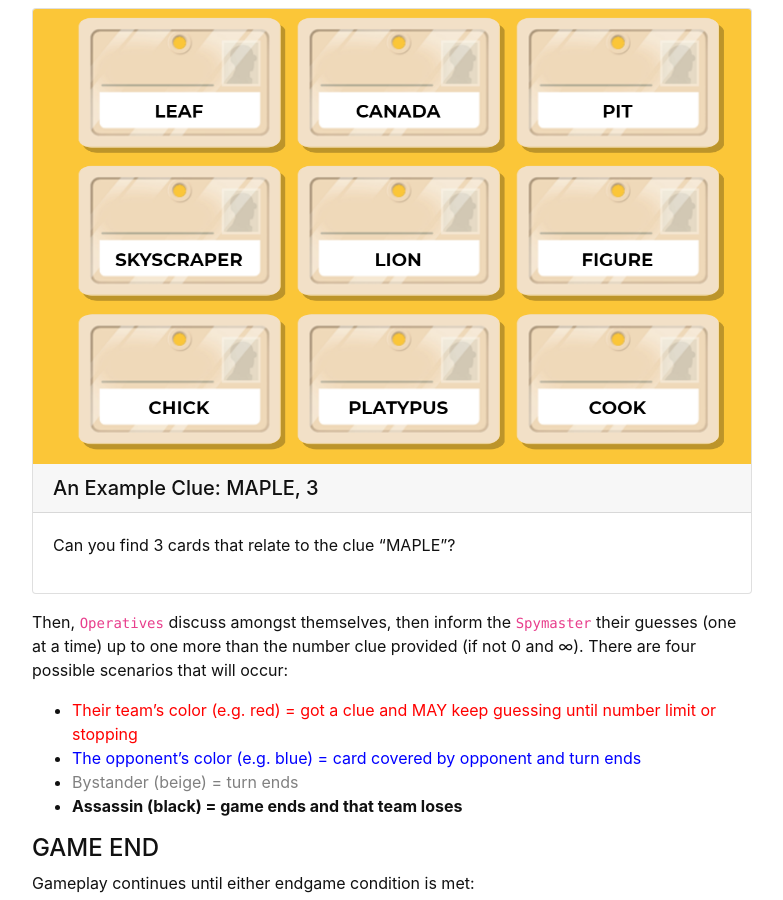
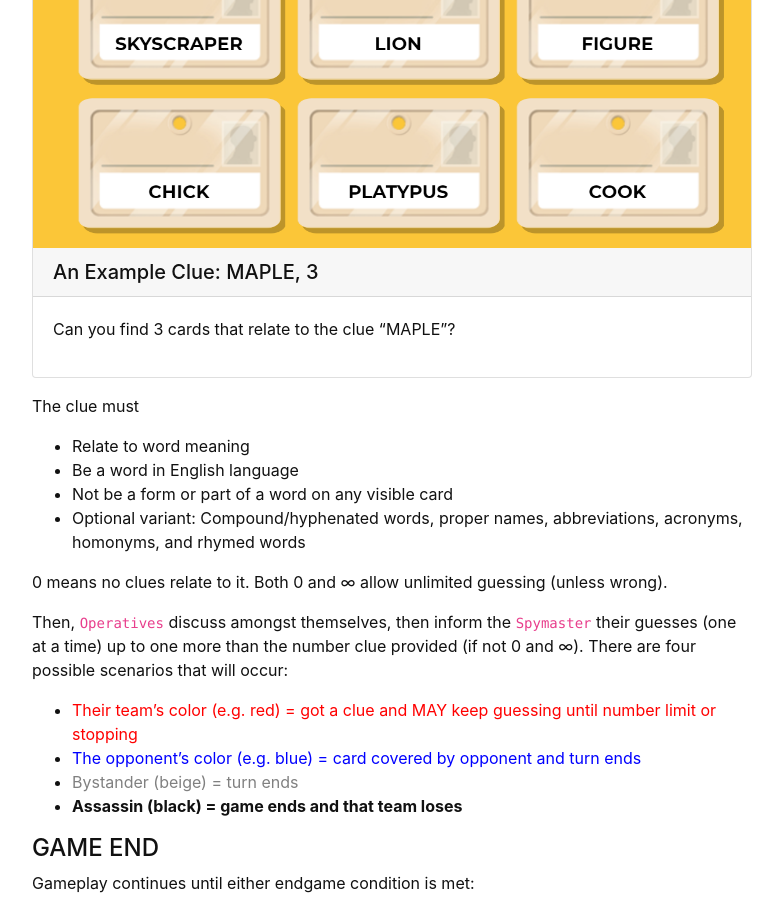
Before and after one commit to hanwendong1/VirtualGaming, a Jekyll site: the page built from content/1-Codenames.md, in a window 1280 px wide and 900 px high, scrolled down 2033 px. Shown: the whole window, without its empty margins (248-1031 px from the left). Built offline with Jekyll 4.4.1, drawn with Linux system fonts in a browser that asks for light colours.

Commit message:
Update 1-Codenames.md

```diff
--- a/content/1-Codenames.md
+++ b/content/1-Codenames.md
@@ -81,6 +81,11 @@
 #### GAMEPLAY
 First, `Spymaster` examines the board, then gives an one-word clue followed by a number, which relates to the number of associated cards (exception: 0 and ∞).
 
+{% capture text %}
+Can you find 3 cards that relate to the clue "MAPLE"?
+{% endcapture %}
+{% include card.md text=text header="An Example Clue: MAPLE, 3" img="Codename_Example_Clue.PNG" %}
+
 The clue must
 - Relate to word meaning
 - Be a word in English language
@@ -88,11 +93,6 @@
 - Optional variant: Compound/hyphenated words, proper names, abbreviations, acronyms, homonyms, and rhymed words
 
 0 means no clues relate to it. Both 0 and ∞ allow unlimited guessing (unless wrong).
-
-{% capture text %}
-Can you find 3 cards that relate to the clue "MAPLE"?
-{% endcapture %}
-{% include card.md text=text header="An Example Clue: MAPLE, 3" img="Codename_Example_Clue.PNG" %}
 
 Then, `Operatives` discuss amongst themselves, then inform the `Spymaster` their guesses (one at a time) up to one more than the number clue provided (if not 0 and ∞). There are four possible scenarios that will occur:
 - <span style="color:#FF0000;">Their team’s color (e.g. red) = got a clue and MAY keep guessing until number limit or stopping</span>
```
